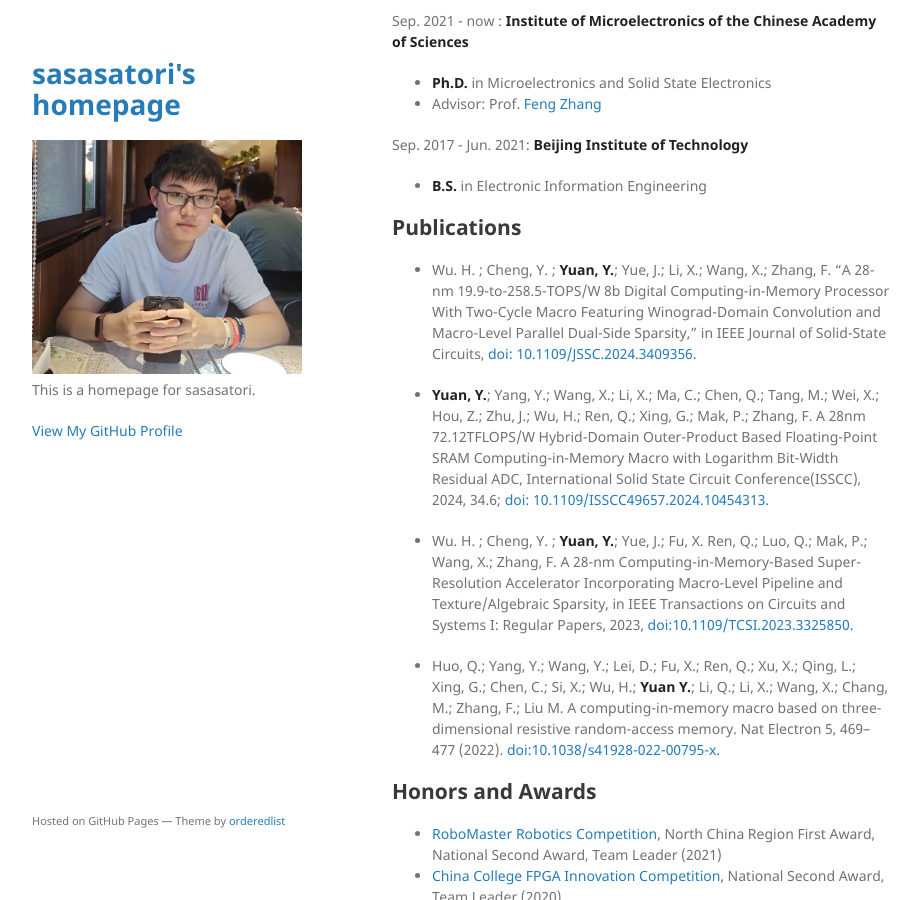
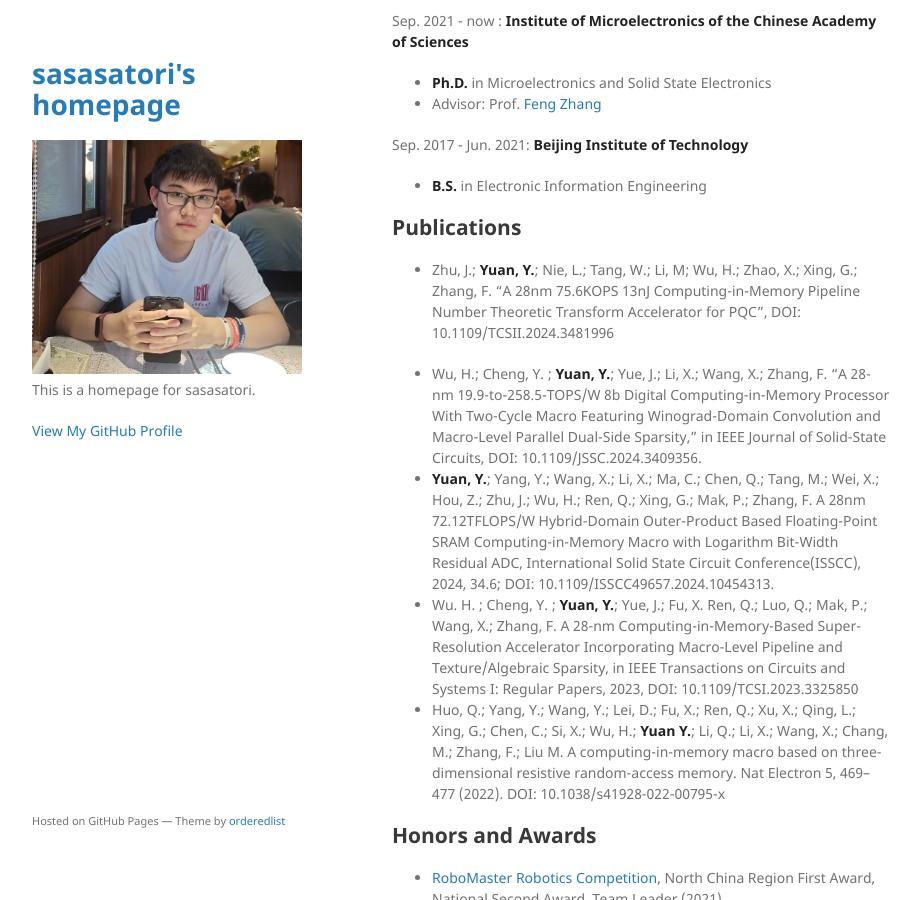
Before and after one commit to sasasatori/sasasatori.github.io, a Jekyll site: the page built from index.md, in a window 1280 px wide and 900 px high, scrolled down 239 px. Shown: the whole window, without its empty margins (178-1098 px from the left). Built offline with Jekyll 4.4.1, drawn with Linux system fonts in a browser that asks for light colours; our own code applies the rules of GitHub Pages for plain Markdown files.

Commit message:
update pub

```diff
--- a/index.md
+++ b/index.md
@@ -13,13 +13,12 @@ Sep. 2017 - Jun. 2021: **Beijing Institute of Technology**
 
 ## Publications
 
-- Wu. H. ; Cheng, Y. ; **Yuan, Y.**; Yue, J.; Li, X.; Wang, X.; Zhang, F.  "A 28-nm 19.9-to-258.5-TOPS/W 8b Digital Computing-in-Memory Processor With Two-Cycle Macro Featuring Winograd-Domain Convolution and Macro-Level Parallel Dual-Side Sparsity," in IEEE Journal of Solid-State Circuits, [doi: 10.1109/JSSC.2024.3409356.](https://ieeexplore.ieee.org/document/10562243)
+- Zhu, J.; **Yuan, Y.**; Nie, L.; Tang, W.; Li, M; Wu, H.; Zhao, X.; Xing, G.; Zhang, F. "A 28nm 75.6KOPS 13nJ Computing-in-Memory Pipeline Number Theoretic Transform Accelerator for PQC", DOI: 10.1109/TCSII.2024.3481996
 
-- **Yuan, Y.**; Yang, Y.; Wang, X.; Li, X.; Ma, C.; Chen, Q.; Tang, M.; Wei, X.; Hou, Z.; Zhu, J.; Wu, H.; Ren, Q.; Xing, G.; Mak, P.; Zhang, F. A 28nm 72.12TFLOPS/W Hybrid-Domain Outer-Product Based   Floating-Point SRAM Computing-in-Memory Macro with Logarithm Bit-Width Residual ADC, International Solid State Circuit Conference(ISSCC), 2024, 34.6; [doi: 10.1109/ISSCC49657.2024.10454313.](https://ieeexplore.ieee.org/abstract/document/10454313)
-
-- Wu. H. ; Cheng, Y. ; **Yuan, Y.**; Yue, J.; Fu, X. Ren, Q.; Luo, Q.; Mak, P.; Wang, X.; Zhang, F. A 28-nm Computing-in-Memory-Based Super-Resolution Accelerator Incorporating Macro-Level Pipeline and Texture/Algebraic Sparsity, in IEEE Transactions on Circuits and Systems I: Regular Papers, 2023, [doi:10.1109/TCSI.2023.3325850.](https://doi.org/10.1109/TCSI.2023.3325850)
-
-- Huo, Q.; Yang, Y.; Wang, Y.; Lei, D.; Fu, X.; Ren, Q.; Xu, X.; Qing, L.; Xing, G.; Chen, C.; Si, X.; Wu, H.; **Yuan Y.**; Li, Q.; Li, X.; Wang, X.; Chang, M.; Zhang, F.; Liu M. A computing-in-memory macro based on three-dimensional resistive random-access memory. Nat Electron 5, 469–477 (2022). [doi:10.1038/s41928-022-00795-x.](https://doi.org/10.1038/s41928-022-00795-x)
+- Wu, H.; Cheng, Y. ; **Yuan, Y.**; Yue, J.; Li, X.; Wang, X.; Zhang, F. "A 28-nm 19.9-to-258.5-TOPS/W 8b Digital Computing-in-Memory Processor With Two-Cycle Macro Featuring Winograd-Domain Convolution and Macro-Level Parallel Dual-Side Sparsity," in IEEE Journal of Solid-State Circuits, DOI: 10.1109/JSSC.2024.3409356.
+- **Yuan, Y.**; Yang, Y.; Wang, X.; Li, X.; Ma, C.; Chen, Q.; Tang, M.; Wei, X.; Hou, Z.; Zhu, J.; Wu, H.; Ren, Q.; Xing, G.; Mak, P.; Zhang, F. A 28nm 72.12TFLOPS/W Hybrid-Domain Outer-Product Based Floating-Point SRAM Computing-in-Memory Macro with Logarithm Bit-Width Residual ADC, International Solid State Circuit Conference(ISSCC), 2024, 34.6; DOI: 10.1109/ISSCC49657.2024.10454313.
+- Wu. H. ; Cheng, Y. ; **Yuan, Y.**; Yue, J.; Fu, X. Ren, Q.; Luo, Q.; Mak, P.; Wang, X.; Zhang, F. A 28-nm Computing-in-Memory-Based Super-Resolution Accelerator Incorporating Macro-Level Pipeline and Texture/Algebraic Sparsity, in IEEE Transactions on Circuits and Systems I: Regular Papers, 2023, DOI: 10.1109/TCSI.2023.3325850
+- Huo, Q.; Yang, Y.; Wang, Y.; Lei, D.; Fu, X.; Ren, Q.; Xu, X.; Qing, L.; Xing, G.; Chen, C.; Si, X.; Wu, H.; **Yuan Y.**; Li, Q.; Li, X.; Wang, X.; Chang, M.; Zhang, F.; Liu M. A computing-in-memory macro based on three-dimensional resistive random-access memory. Nat Electron 5, 469–477 (2022). DOI: 10.1038/s41928-022-00795-x
 
 
 ## Honors and Awards
```
